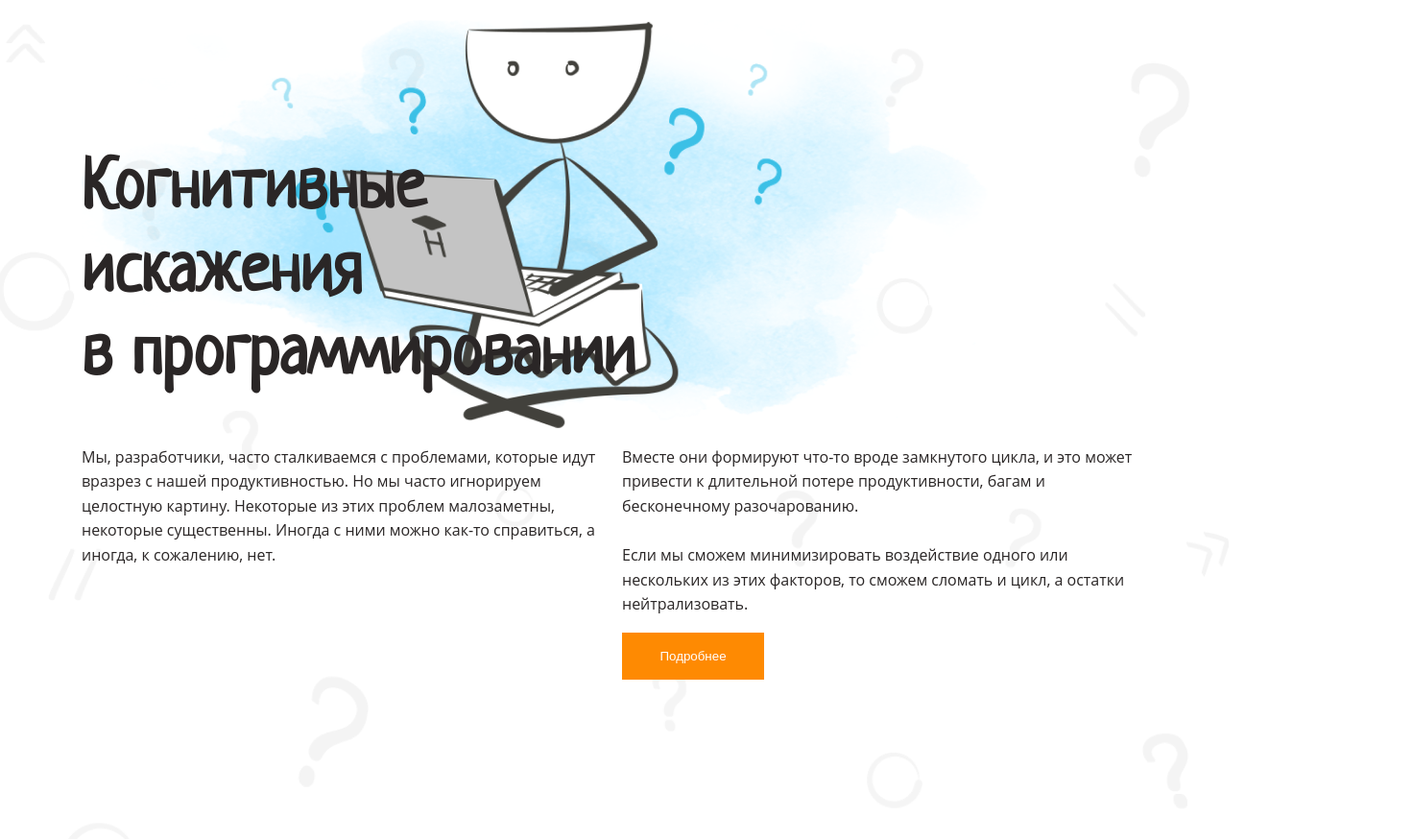
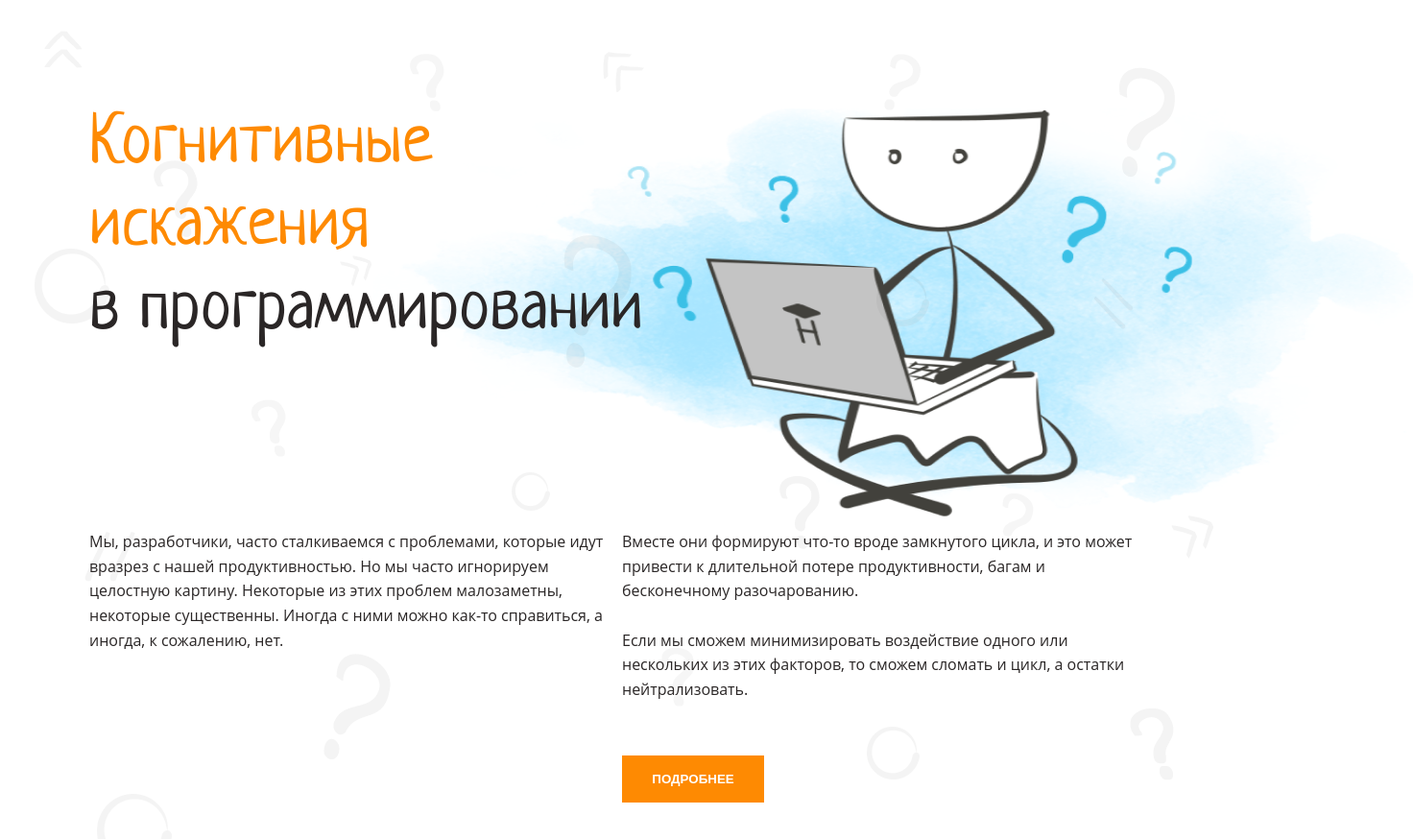
Before and after one commit to MartenBrooks/layout-designer-project-58, a website: page index.html in a window 1280 px wide. Shown: the whole page at 96% size, 1472 px wide, since content can reach past the window. Drawn offline with Linux system fonts and the light colour scheme; a web font is replaced by a local one.

Commit message:
header ready

```diff
--- a/css/style.css
+++ b/css/style.css
@@ -20,15 +20,31 @@
 }
 
 body {
+    width: 100vw;
+    position: relative;
     font-family: "Open Sans";
     font-size: 16px;
     line-height: 1.6em;
     color: #2A2626;
-    background-image: url(../image/background-pattern.png);
+}
+
+body::before {
+    width: 100%;
+    height: 100%;
+    position: absolute;
+    top: 0;
+    left: 0;
+    background-image: url(../image/background.png);
+    opacity: 6%;
+
+    content: "";
 }
 
 .section {
-    max-width: 1110px;
+    position: relative;
+    display: flex;
+    flex-wrap: wrap;
+    width: 1110px;
     padding: 100px 0;
     margin-left: auto;
     margin-right: auto;
@@ -41,9 +57,12 @@ h3 {
 }
 
 h1 {
+    flex-basis: 100%;
+    flex-shrink: 0;
+    margin: 0;
     font-family: "Neucha";
     font-size: 72px;
-
+    font-weight: 400;
 }
 
 h2 {
@@ -54,26 +73,27 @@ h3 {
     font-size: 34px;
 }
 
-.columns-2 {
-    column-count: 2;
-}
-
-.columns-2 p {
-    margin-top: 0;
-    break-inside: avoid;
+header p {
+    max-width: 50%;
+    margin-top: 185px;
 }
 
 header button {
     width: 148px;
     height: 49px;
     border: none;
+    margin-top: 40px;
+    margin-left: 50%;
+}
+header img {
+    position: absolute;
+    top: 45px;
+    left: 296px;
+    z-index: -1;
+    width: 1083px;
+    height: 525px;
 }
 
-header {
-    background-image: url(../image/tota_ill-4\ 1.png);
-    background-repeat: no-repeat;
-    background-position: top left;
-}
 
 .bg-main {
     background-color: var(--main);
@@ -82,3 +102,15 @@ header {
 .color-white {
     color: var(--white);
 }
+
+.color-main {
+    color: var(--main);
+}
+
+.color-dark {
+    color: var(--dark)
+}
+
+.weight-700 {
+    font-weight: 700;
+}
--- a/index.html
+++ b/index.html
@@ -8,14 +8,13 @@
 </head>
 <body>
     <header class="section">
-        <h1>Когнитивные <br/>искажения<br/> в программировании</h1>
-        <article class="columns-2">
-            <p>Мы, разработчики, часто сталкиваемся с проблемами, которые идут вразрез с нашей продуктивностью. Но мы часто игнорируем целостную картину.
-                Некоторые из этих проблем малозаметны, некоторые существенны. Иногда с ними можно как-то справиться, а иногда, к сожалению, нет.</p>
-            <p>Вместе они формируют что-то вроде замкнутого цикла, и это может привести к длительной потере продуктивности, багам и бесконечному разочарованию.<br/> <br/>
-            Если мы сможем минимизировать воздействие одного или нескольких из этих факторов, то сможем сломать и цикл, а остатки нейтрализовать.</p>
-            <button class="bg-main color-white">Подробнее</button>
-        </article>
+        <h1 class="color-main">Когнитивные <br/>искажения<br/> <span class="color-dark">в программировании</span></h1>
+        <img src="./image/main-1.png" alt="image">
+        <p>Мы, разработчики, часто сталкиваемся с проблемами, которые идут вразрез с нашей продуктивностью. Но мы часто игнорируем целостную картину.
+            Некоторые из этих проблем малозаметны, некоторые существенны. Иногда с ними можно как-то справиться, а иногда, к сожалению, нет.</p>
+        <p>Вместе они формируют что-то вроде замкнутого цикла, и это может привести к длительной потере продуктивности, багам и бесконечному разочарованию.<br/> <br/>
+           Если мы сможем минимизировать воздействие одного или нескольких из этих факторов, то сможем сломать и цикл, а остатки нейтрализовать.</p>
+        <button class="bg-main color-white weight-700">ПОДРОБНЕЕ</button>
     </header>
     <main>
         <section class="video-section section"></section>
--- a/package.json
+++ b/package.json
@@ -10,6 +10,8 @@
   "license": "ISC",
   "devDependencies": {
     "eslint": "^8.53.0",
+    "eslint-config-airbnb-base": "^15.0.0",
+    "eslint-plugin-import": "^2.29.0",
     "htmlhint": "^1.1.4",
     "stylelint-config-standard": "^34.0.0"
   }
```
Also changed, not shown: .eslintrc.yml (added), image/background.png (added), image/main-1.png (added), 3 other files.
